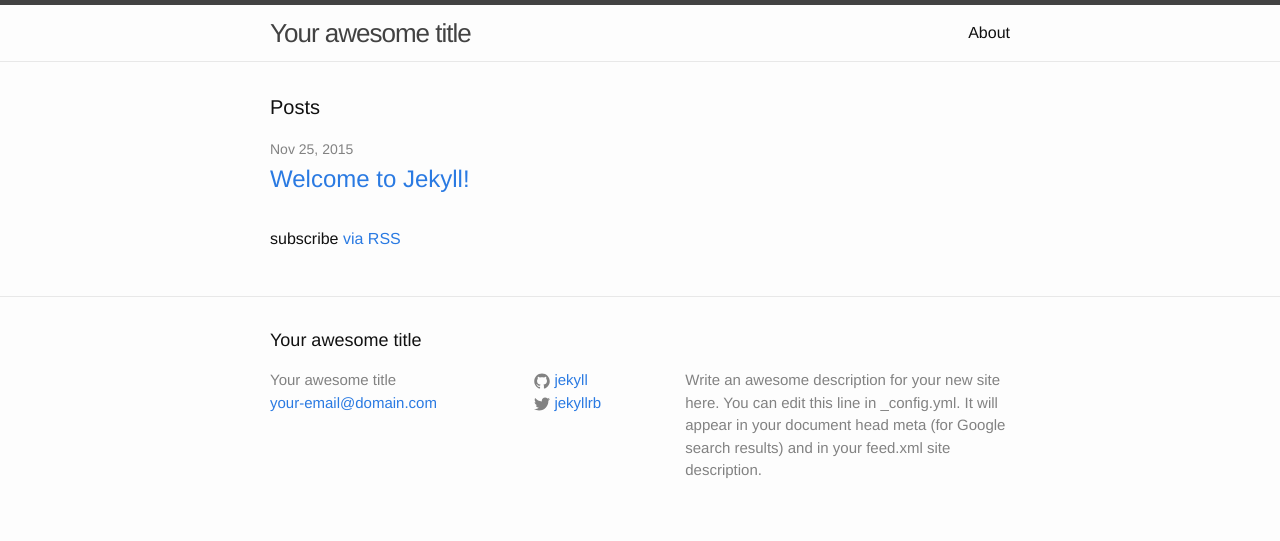
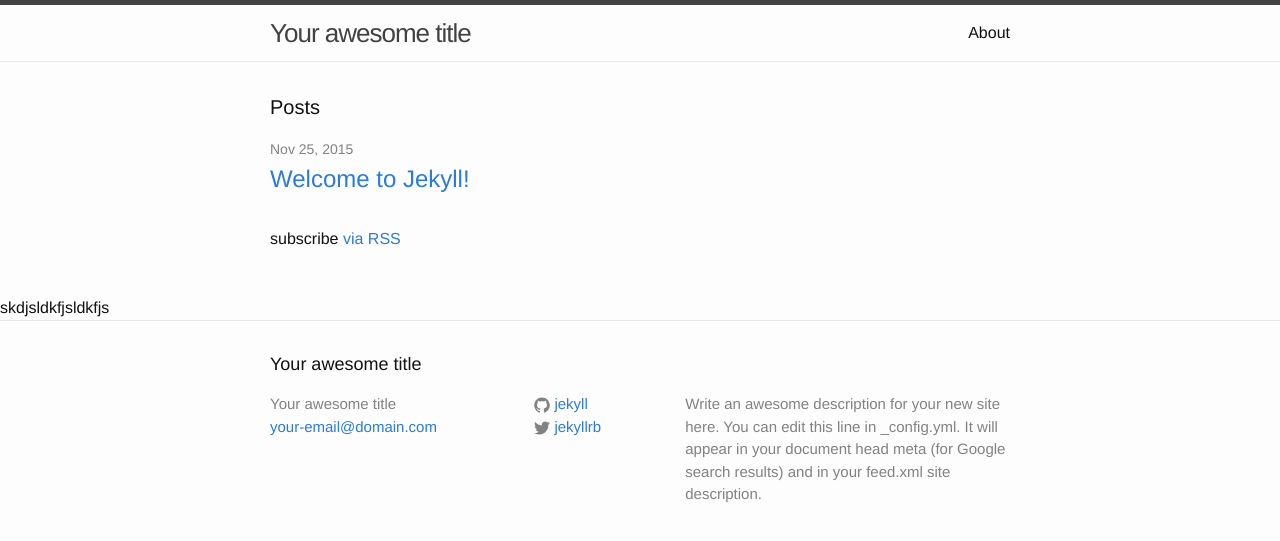
Before and after one commit to adammtlx/adammtlx.github.io, a Jekyll site: the page built from index.html, in a window 1280 px wide. Shown: the top 541 px of the page. Built offline with Jekyll 4.4.1, drawn with Linux system fonts in a browser that asks for light colours.

Commit message:
Updated '_layouts/default.html' via CloudCannon

```diff
--- a/_layouts/default.html
+++ b/_layouts/default.html
@@ -12,6 +12,9 @@
         {{ content }}
       </div>
     </div>
+    <div class="editable">
+        skdjsldkfjsldkfjs
+    </div>
 
     {% include footer.html %}
 
```
